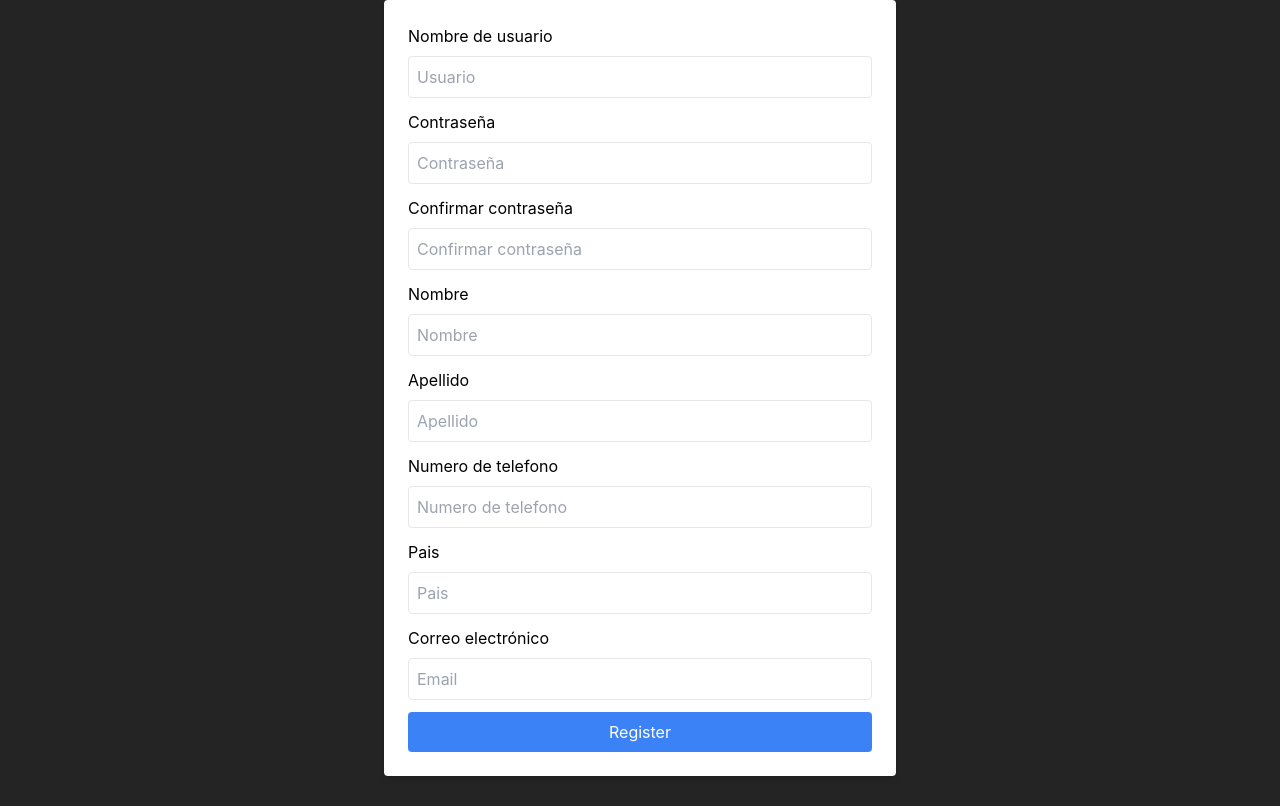
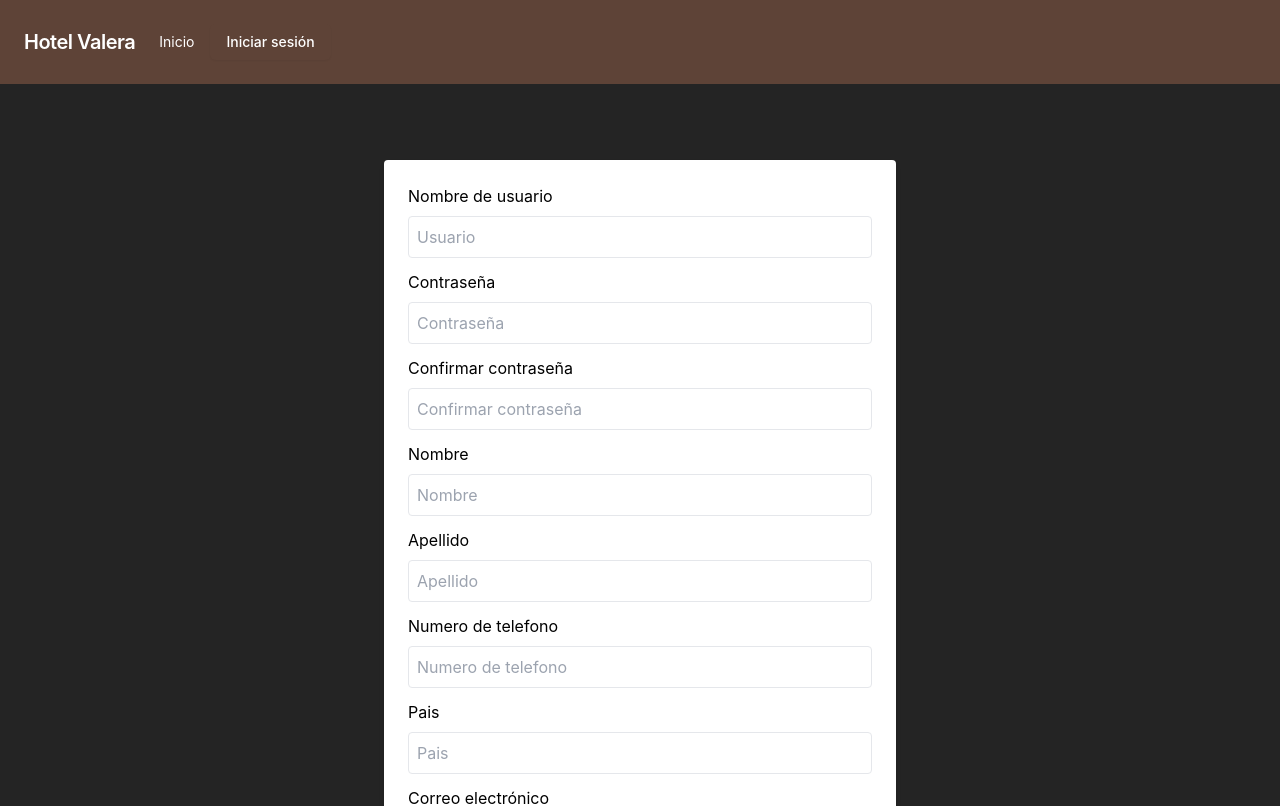
Before and after one commit to JustKillu/Hotel-Web, a React (Vite) app in the folder frontend/: page /register in a window 1280 px wide. Shown: the top 806 px of the page. Built offline with nearby package versions, Linux system fonts and the light colour scheme.

Commit message:
Mejoras en el como se ve el formulario

```diff
--- a/frontend/src/pages/Register.jsx
+++ b/frontend/src/pages/Register.jsx
@@ -1,6 +1,6 @@
 import { useState } from 'react';
 import { useNavigate } from 'react-router-dom';
-
+import NavBarMain from '../components/NavBarMain.jsx';
 export default function Form() {
   const [username, setUsername] = useState('');
   const [password, setPassword] = useState('');
@@ -66,10 +66,9 @@ export default function Form() {
   };
 //Formualrio de registro
   return (
-    <div className="flex flex-col items-center justify-center">
-      {alert && <div className="fixed top-0 right-0 w-1/3 p-4 mb-4 text-center text-white bg-red-200 rounded shadow-lg">{alert}</div>}
-      {success && <div className="fixed top-0 right-0 w-1/3 p-4 mb-4 text-center text-white bg-green-200 rounded shadow-lg">{success}</div>}
-      <form onSubmit={handleSubmit} className="w-2/5 p-6 bg-white rounded shadow-md">
+    <div className="flex flex-col items-center justify-center mt-40 mb-20">
+            <NavBarMain />
+     <form onSubmit={handleSubmit} className="w-2/5 p-6 bg-white rounded shadow-md">
         <label className="block mb-2 text-black">Nombre de usuario</label>
         <input type="text" placeholder="Usuario" value={username} onChange={(e) => setUsername(e.target.value)} required className="w-full p-2 mb-3 border rounded" />
         <label className="block mb-2 text-black">Contraseña</label>
@@ -86,7 +85,10 @@ export default function Form() {
         <input type="text" placeholder="Pais" value={country} onChange={(e) => setCountry(e.target.value)} required className="w-full p-2 mb-3 border rounded" />
         <label className="block mb-2 text-black">Correo electrónico</label>
         <input type="email" placeholder="Email" value={email} onChange={(e) => setEmail(e.target.value)} required className="w-full p-2 mb-3 border rounded" />
-        <button type="submit" className="w-full p-2 text-white bg-blue-500 rounded hover:bg-blue-600">Register</button>
+        <button type="submit" className="w-full p-2 text-white bg-orange-500 rounded hover:bg-orange-800">Register</button>
+      {alert && <div className="bottom-0 mt-4 p-2 text-center text-black bg-red-200 rounded shadow-lg">{alert}</div>}
+      {success && <div className="bottom-0   mt-4 p-2 text-center text-black bg-green-200 rounded shadow-lg">{success}</div>}
+
       </form>
     </div>
   );
```
